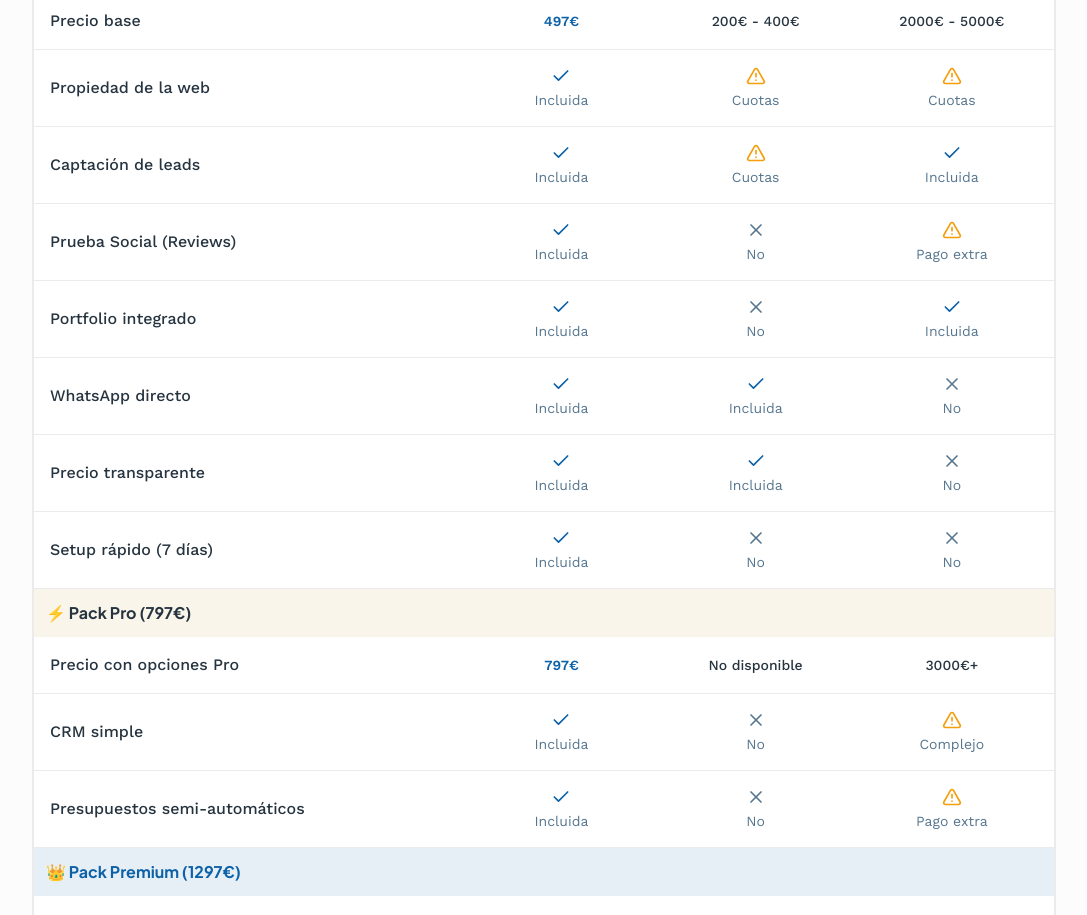
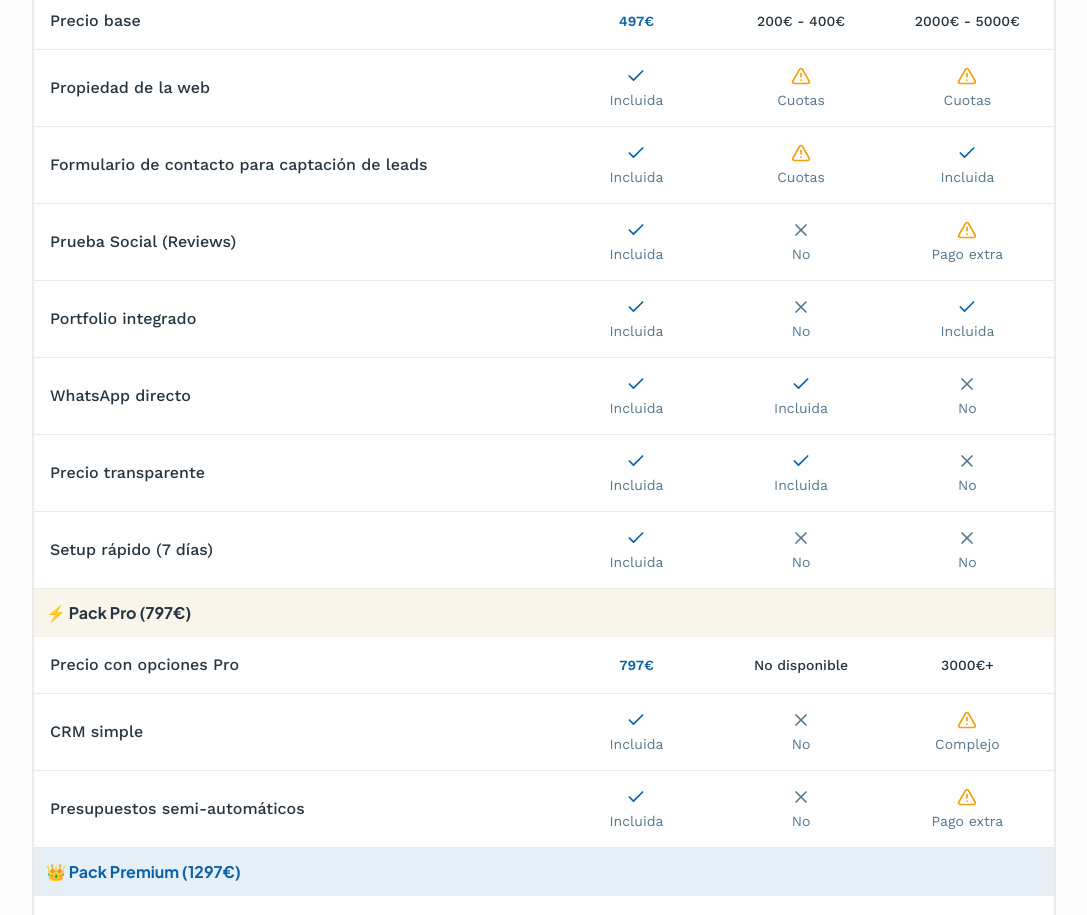
Before and after one commit to fsmartcfs-code/sg-f578bdde-0a98-4ac7-af00-b40a6d478feb-1776842642, a Next.js app: page / in a window 1280 px wide. Shown: the part 4240-5155 px from the top of the page, without its empty margins (96-1183 px from the left). Built offline with nearby package versions, Linux system fonts and the light colour scheme.

Commit message:
feat(ui): update base offer and pricing table details

```diff
--- a/src/components/ComparisonTable.tsx
+++ b/src/components/ComparisonTable.tsx
@@ -15,7 +15,7 @@ const baseFeatures = [
     agency: "partial",
   },
   {
-    name: "Captación de leads",
+    name: "Formulario de contacto para captación de leads",
     wpa: true,
     cheap: "partial",
     agency: true,
```
